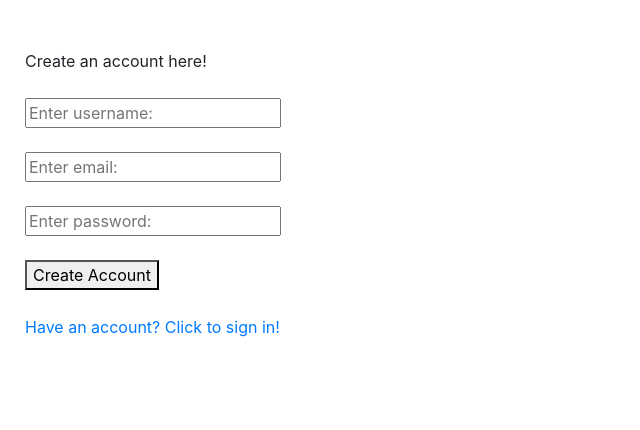
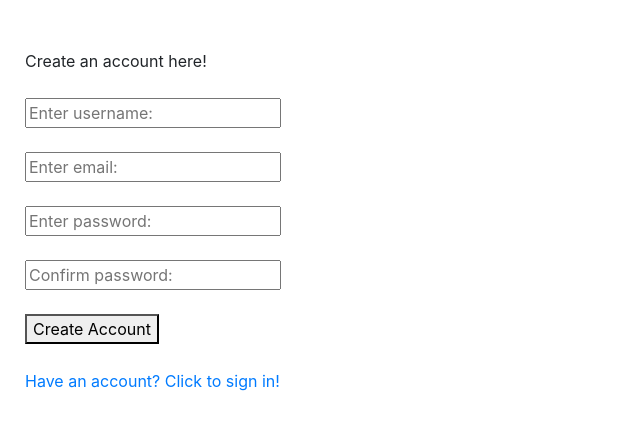
Before and after one commit to Nnamzilla/WebAppNewsPage, a plain HTML site: page I Love News/iLoveNewsFP.html in a window 1280 px wide. Shown: the whole page, without its empty margins (0-640 px from the left). Drawn offline with nearby package versions, Linux system fonts and the light colour scheme.

Commit message:
Add files via upload

```diff
--- a/I Love News/iLoveNewsFP.html
+++ b/I Love News/iLoveNewsFP.html
@@ -11,13 +11,16 @@
 		<p id="AccountCreation"> Create an account here! </p>
 
 		<form id="myForm">
-			<input type="text" id="_uname" name ="_uname" placeholder="Enter username: " />
+			<input type="text" id="_uname" name="_uname" placeholder="Enter username: " />
 			<br>
 			<br>
-			<input type="text" id="_email" name ="_email" placeholder="Enter email: " />
+			<input type="text" id="_email" name="_email" placeholder="Enter email: " />
 			<br>
 			<br>
-			<input type="text" id="_pass" name ="_pass" placeholder="Enter password: " />
+			<input type="text" id="_pass" name="_pass" placeholder="Enter password: " />
+			<br>
+			<br>
+			<input type="text" id="_passConfirm" name="_passConfirm" placeholder="Confirm password: " />
 			<br>
 			<br>
 			<button type="button" id="_submit" onclick="creation()">Create Account</button>
```
